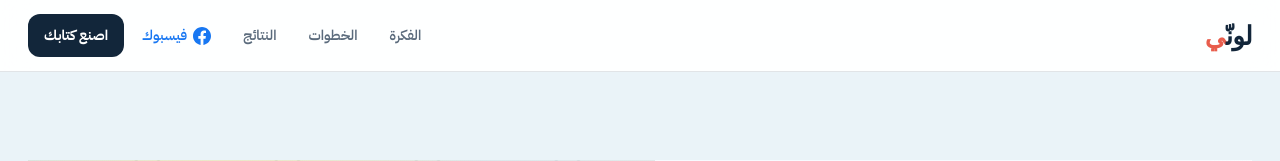
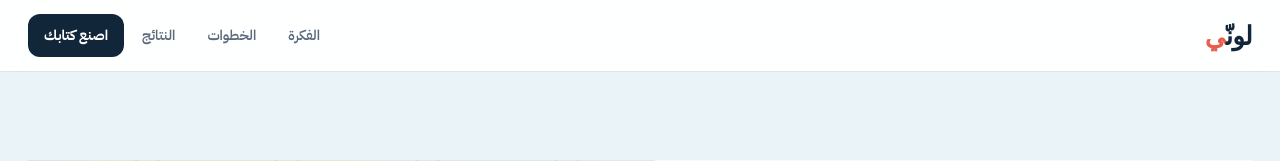
Before and after one commit to MahmedRahman/coloring_web, a Flask app: page / in a window 1280 px wide. Shown: the top 161 px of the page. Run offline with Flask 3, Linux system fonts and the light colour scheme; parts of the project's set-up code (start-up, migrations or seed data) failed here and were passed over; some libraries are stand-ins or nearby versions; some web fonts are replaced.

Commit message:
fix: remove facebook link from top header, keep in footer

```diff
--- a/templates/landing.html
+++ b/templates/landing.html
@@ -53,11 +53,8 @@
   .nav-links a:not(.btn) {
     padding: 10px 14px; font-size: 14px; font-weight: 600; color: var(--muted);
     border-radius: 10px; transition: color .15s ease, background .15s ease;
-    display: inline-flex; align-items: center; gap: 6px;
   }
   .nav-links a:not(.btn):hover { color: var(--ink); background: rgba(18,38,58,.04); }
-  .nav-links a.social-fb { color: #1877f2; }
-  .nav-links a.social-fb:hover { color: #0d65d9; background: rgba(24, 119, 242, 0.08); }
   .nav .btn { padding: 10px 16px; font-size: 14px; }
 
   .btn {
@@ -377,10 +374,6 @@
       <a href="#idea">الفكرة</a>
       <a href="#how">الخطوات</a>
       <a href="#results">النتائج</a>
-      <a href="https://www.facebook.com/Lawenyapp" target="_blank" rel="noopener noreferrer" class="social-fb" title="صفحتنا على فيسبوك">
-        <svg width="18" height="18" viewBox="0 0 24 24" fill="currentColor"><path d="M24 12.073c0-6.627-5.373-12-12-12s-12 5.373-12 12c0 5.99 4.388 10.954 10.125 11.854v-8.385H7.078v-3.47h3.047V9.43c0-3.007 1.792-4.669 4.533-4.669 1.312 0 2.686.235 2.686.235v2.953H15.83c-1.491 0-1.956.925-1.956 1.874v2.25h3.328l-.532 3.47h-2.796v8.385C19.612 23.027 24 18.062 24 12.073z"/></svg>
-        <span>فيسبوك</span>
-      </a>
       <a class="btn btn-primary" href="/app">اصنع كتابك</a>
     </nav>
   </header>
```
